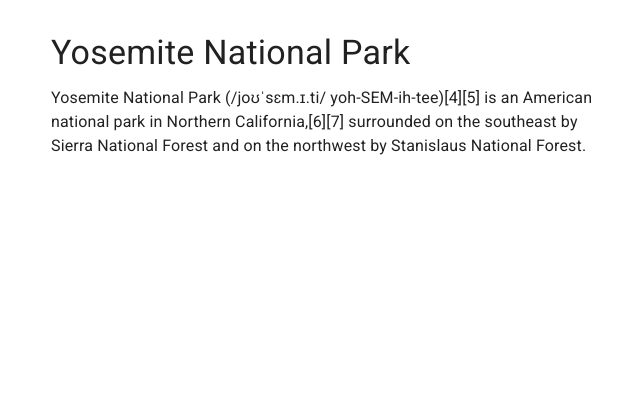
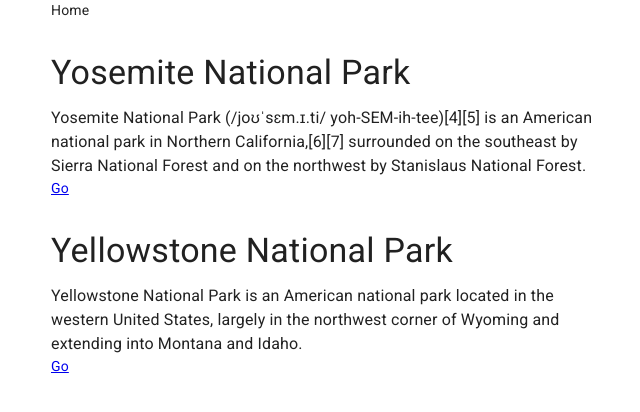
Before and after one commit to sernstberger/parks, a React (Create React App) app: page / in a window 1280 px wide. Shown: the top 412 px of the page, without its empty margins (313-953 px from the left). Built offline with nearby package versions, Linux system fonts and the light colour scheme.

Commit message:
setup router

```diff
--- a/package.json
+++ b/package.json
@@ -6,8 +6,10 @@
     "@material-ui/core": "latest",
     "@types/react": "latest",
     "@types/react-dom": "latest",
+    "@types/react-router-dom": "^5.1.8",
     "react": "latest",
     "react-dom": "latest",
+    "react-router-dom": "^5.3.0",
     "react-scripts": "latest",
     "typescript": "latest"
   },
--- a/src/App.tsx
+++ b/src/App.tsx
@@ -2,28 +2,48 @@ import React from "react";
 import Container from "@material-ui/core/Container";
 import Typography from "@material-ui/core/Typography";
 import Box from "@material-ui/core/Box";
+import { BrowserRouter as Router, Switch, Route, Link } from "react-router-dom";
 
 interface Park {
+  id: string;
   name: string;
   body: string;
 }
 
 const parks: Park[] = [
   {
+    id: "yosemite",
     name: "Yosemite National Park",
     body: "Yosemite National Park (/joʊˈsɛm.ɪ.ti/ yoh-SEM-ih-tee)[4][5] is an American national park in Northern California,[6][7] surrounded on the southeast by Sierra National Forest and on the northwest by Stanislaus National Forest.",
+  },
+  {
+    id: "yellowstone",
+    name: "Yellowstone National Park",
+    body: "Yellowstone National Park is an American national park located in the western United States, largely in the northwest corner of Wyoming and extending into Montana and Idaho.",
   },
 ];
 
 export default function App() {
   return (
+    <Router>
       <Container maxWidth="sm">
+        <Switch>
+          <Route path="/park/:id">Park</Route>
+          <Route path="/">Home</Route>
+        </Switch>
+
+        {parks.map((park: Park) => {
+          return (
             <Box my={4}>
               <Typography variant="h4" component="h1" gutterBottom>
-          {parks[0].name}
+                {park.name}
               </Typography>
-        <Typography>{parks[0].body}</Typography>
+              <Typography>{park.body}</Typography>
+              <Link to={`/park/${park.id}`}>Go</Link>
             </Box>
+          );
+        })}
       </Container>
+    </Router>
   );
 }
```
Also changed, not shown: 1 other file (tests, documents, lock files or other folders). Lines whose indentation alone changed are shown as unchanged.
